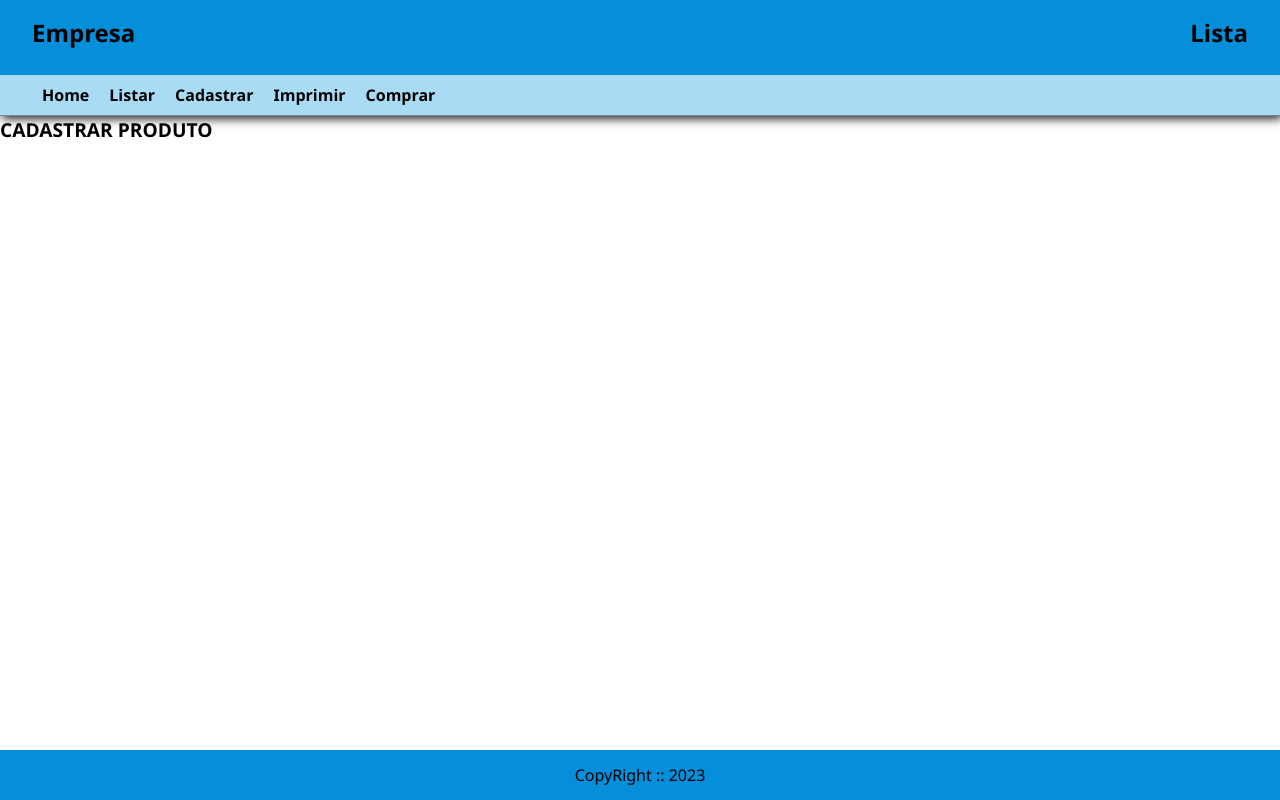
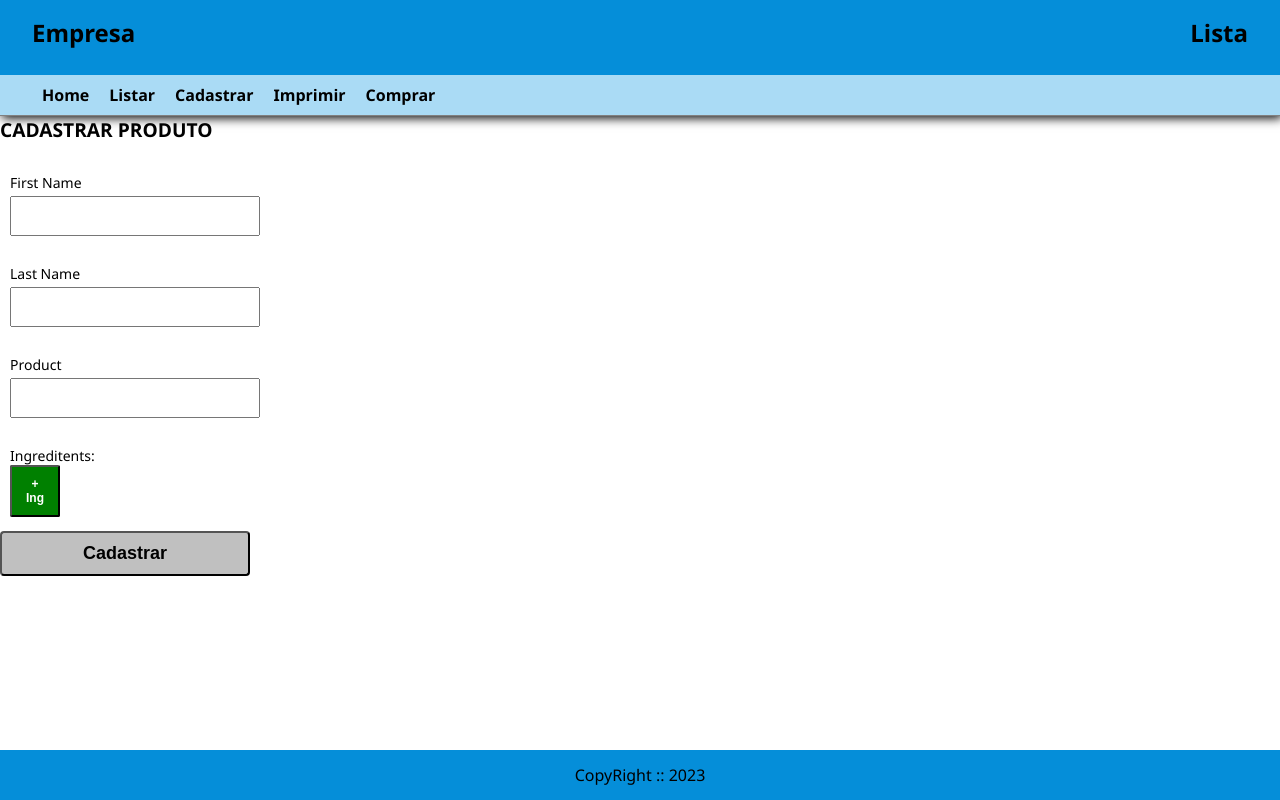
Before and after one commit to OsmairS3t/shoppinglist, a Next.js app: page /Register in a window 1280 px wide. Built offline with nearby package versions, Linux system fonts and the light colour scheme.

Commit message:
Form added

```diff
--- a/package.json
+++ b/package.json
@@ -9,14 +9,17 @@
     "lint": "next lint"
   },
   "dependencies": {
+    "@hookform/resolvers": "^3.3.2",
     "@types/node": "20.8.9",
     "@types/react": "18.2.33",
     "@types/react-dom": "18.2.14",
     "next": "14.0.0",
     "react": "18.2.0",
     "react-dom": "18.2.0",
+    "react-hook-form": "^7.48.2",
     "styled-components": "^6.1.0",
     "typescript": "5.2.2",
-    "yarn": "^1.22.19"
+    "yarn": "^1.22.19",
+    "zod": "^3.22.4"
   }
 }
--- a/src/pages/Register/index.tsx
+++ b/src/pages/Register/index.tsx
@@ -1,12 +1,97 @@
 import React, { useState } from 'react';
+import { useForm, useFieldArray } from "react-hook-form"
+import { zodResolver } from '@hookform/resolvers/zod';
+import * as z from 'zod';
 
-import { Container, Title } from './styles';
+import { Container, Title, GroupInput, LabelInput, InputForm, ButtonSubmit, Error, ButtonIngredient } from './styles';
+
+// zod => https://www.youtube.com/watch?v=XSbMSSdGSdg&t=1415s
+// type FormData = {
+//     firstName: string
+//     lastName: string
+//     product: string
+//     ingredients: string
+// }
+
+const schema = z.object({
+    firstName: z.string().min(1, { message: 'Required' }).transform(firstName => {
+        return firstName.trim().split(' ').map(word => {
+            return word[0].toLocaleUpperCase().concat(word.substring(1))
+        }).join(' ')
+    }),
+    lastName: z.string().min(1, { message: 'Required' }),
+    product: z.string().min(1, { message: 'Product Required' }),
+    ingredients: z.array(z.object({
+        description: z.string().min(1, { message: 'Ingrediente deve ter nome.' }),
+        price: z.number().min(1).max(100)
+    }))
+});
+
+type FormDataSchema = z.infer<typeof schema>
 
 export default function Register() {
+    const [firstName, setFirstName] = useState('')
+    const [lastName, setLasttName] = useState('')
+
+    const {
+        register,
+        handleSubmit,
+        formState: { errors },
+        control,
+    } = useForm<FormDataSchema>({
+        resolver: zodResolver(schema)
+    })
+
+    const { fields, append, remove } = useFieldArray({
+        control,
+        name: 'ingredients',
+    })
+
+    function SaveFormData(data: FormDataSchema) {
+        console.log(data)
+    }
+
+    function AddNewIngredient() {
+        append({ description: '', price: 0 })
+    }
 
     return (
         <Container>
             <Title>Cadastrar Produto</Title>
+            <form onSubmit={handleSubmit(SaveFormData)}>
+                <GroupInput>
+                    <LabelInput htmlFor='firstName'>First Name</LabelInput>
+                    <InputForm id='firstName' {...register("firstName")} />
+                    {errors.firstName && <Error>{errors.firstName?.message}</Error>}
+                </GroupInput>
+                <GroupInput>
+                    <LabelInput htmlFor='lastName'>Last Name</LabelInput>
+                    <InputForm id='lastName' {...register("lastName")} />
+                    {errors.lastName && <Error>{errors.lastName?.message}</Error>}
+                </GroupInput>
+                <GroupInput>
+                    <LabelInput htmlFor='product'>Product</LabelInput>
+                    <InputForm id='product' {...register("product")} />
+                    {errors.product && <Error>{errors.product?.message}</Error>}
+                </GroupInput>
+                <GroupInput>
+                    <LabelInput htmlFor=''>Ingreditents:</LabelInput>
+                    <ButtonIngredient type='button' onClick={AddNewIngredient}>+ Ing</ButtonIngredient>
+                    {fields.map((field, index) => {
+                        return (
+                            <GroupInput key={field.id}>
+                                <InputForm type="text" id='description' {...register(`ingredients.${index}.description`)} />
+                                <InputForm type="number" id='price' {...register(`ingredients.${index}.price`)} />
+                            </GroupInput>
+                        )
+                    })}
+                </GroupInput>
+
+                <ButtonSubmit type="button">
+                    Cadastrar
+                </ButtonSubmit>
+            </form>
+
         </Container>
     )
 
--- a/src/pages/Register/styles.ts
+++ b/src/pages/Register/styles.ts
@@ -14,3 +14,46 @@ export const Title = styled.div`
     text-transform: uppercase;
     font-size: 1.2rem;
 `;
+
+export const GroupInput = styled.div`
+    padding: 10px;
+    margin: 4px 0px;
+    display: flex;
+    flex-direction: column;
+`;
+
+export const LabelInput = styled.label`
+    color: black;
+    font-size: 14px;
+`;
+
+export const InputForm = styled.input`
+    padding: 10px;
+    width: 250px;
+    margin: 4px 0px;
+    font-size: 14px;
+`;
+
+export const ButtonSubmit = styled.button`
+    padding: 10px;
+    width: 250px;
+    border-radius: 4px;
+    background-color: silver;
+    color: black;
+    font-size: 18px;
+    font-weight: 600;
+`;
+
+export const Error = styled.span`
+    color: red;
+`;
+
+export const ButtonIngredient = styled.button`
+    padding: 10px;
+    width: 50px;
+    border-radius: 2px;
+    background-color: green;
+    color: white;
+    font-size: 12px;
+    font-weight: 600;
+`;
--- a/src/pages/_app.tsx
+++ b/src/pages/_app.tsx
@@ -1,9 +1,9 @@
-import '@/styles/globals.css'
 import type { AppProps } from 'next/app'
 import Header from './components/Header'
 import Footer from './components/Footer'
 import { ThemeProvider } from 'styled-components'
 import theme from '@/theme/theme'
+import GlobalStyle from '@/styles/global'
 
 export default function App({ Component, pageProps }: AppProps) {
   return (
@@ -12,6 +12,7 @@ export default function App({ Component, pageProps }: AppProps) {
         <Header />
         <Component {...pageProps} />
         <Footer />
+        <GlobalStyle />
       </ThemeProvider>
     </>
   )
--- a/src/pages/components/Footer/styles.ts
+++ b/src/pages/components/Footer/styles.ts
@@ -1,6 +1,7 @@
 import styled from 'styled-components'
 
-export const FooterContainer = styled.div` width: 100%;
+export const FooterContainer = styled.div`
+    width: 100%;
     height: 3.12rem;
     background-color: var(--bg-footer);
     bottom: 0;
--- /dev/null
+++ b/src/styles/global.ts
@@ -0,0 +1,33 @@
+import { createGlobalStyle } from 'styled-components'
+
+export default createGlobalStyle`
+    :root {
+    --background: #000000;
+    --bg-header: #058ED9;
+    --bg-header-light: #aadbf5;
+    --bg-menu: #FFBC0A;
+    --bg-menu-hover: #e28800;
+    --bg-footer: #058ED9;
+    --bg-blockContent: #ffffff;
+    --text-default: #000000;
+    --text-link: #6e6e6e;
+    }
+
+    * {
+    box-sizing: border-box;
+    padding: 0;
+    margin: 0;
+    }
+
+    html,
+    body {
+    color: rgb(var(--background));
+    font-family: 'Segoe UI', Tahoma, Geneva, Verdana, sans-serif;
+    font-size: medium;
+    }
+
+    a {
+    color: inherit;
+    text-decoration: none;
+    }
+`
--- a/src/styles/globals.css
+++ /dev/null
@@ -1,29 +0,0 @@
-:root {
-  --background: #000000;
-  --bg-header: #058ED9;
-  --bg-header-light: #aadbf5;
-  --bg-menu: #FFBC0A;
-  --bg-menu-hover: #e28800;
-  --bg-footer: #058ED9;
-  --bg-blockContent: #ffffff;
-  --text-default: #000000;
-  --text-link: #6e6e6e;
-}
-
-* {
-  box-sizing: border-box;
-  padding: 0;
-  margin: 0;
-}
-
-html,
-body {
-  color: rgb(var(--background));
-  font-family: 'Segoe UI', Tahoma, Geneva, Verdana, sans-serif;
-  font-size: medium;
-}
-
-a {
-  color: inherit;
-  text-decoration: none;
-}
```
Also changed, not shown: src/@types/styled.d.ts (added, +9 -0 lines), 1 other file (tests, documents, lock files or other folders).
